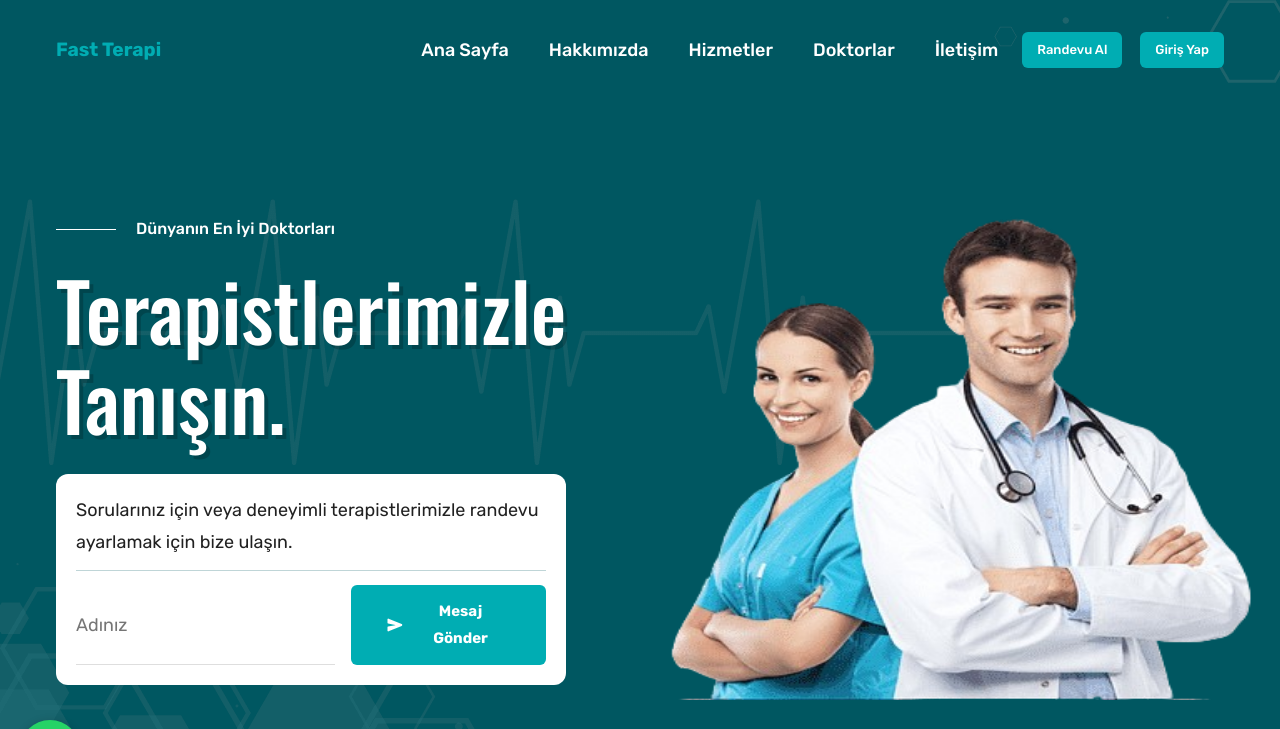
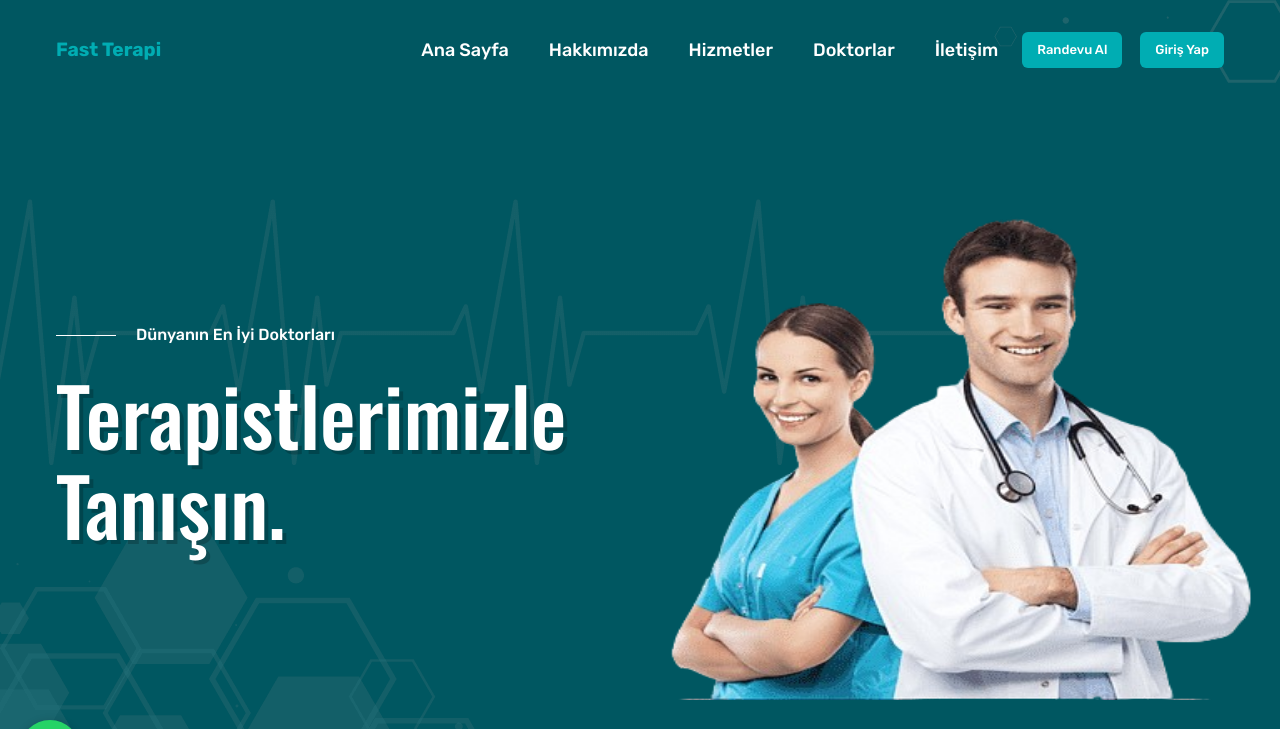
Before and after one commit to Kadriyeokten/psikolog-projesi, a website: page public/doctors.html in a window 1280 px wide. Shown: the top 729 px of the page. Drawn offline with nearby package versions, Linux system fonts and the light colour scheme; no server answers; grey boxes are pictures that could not be loaded.

```diff
--- a/public/doctors.html
+++ b/public/doctors.html
@@ -360,7 +360,7 @@
               <h1 class="headline-lg hero-title" data-reveal="left">
                 Terapistlerimizle Tanışın.
               </h1>
-              <div class="hero-card" data-reveal="left">
+              <!--<div class="hero-card" data-reveal="left">
                 <p class="title-lg card-text">
                   Sorularınız için veya deneyimli terapistlerimizle randevu
                   ayarlamak için bize ulaşın.
@@ -379,7 +379,7 @@
                     <span class="span title-md">Mesaj Gönder</span>
                   </button>
                 </div>
-              </div>
+              </div>-->
             </div>
             <figure class="hero-banner" data-reveal="right">
               <img
```
Also changed, not shown: public/aboutus.html (+2 -1 lines).
